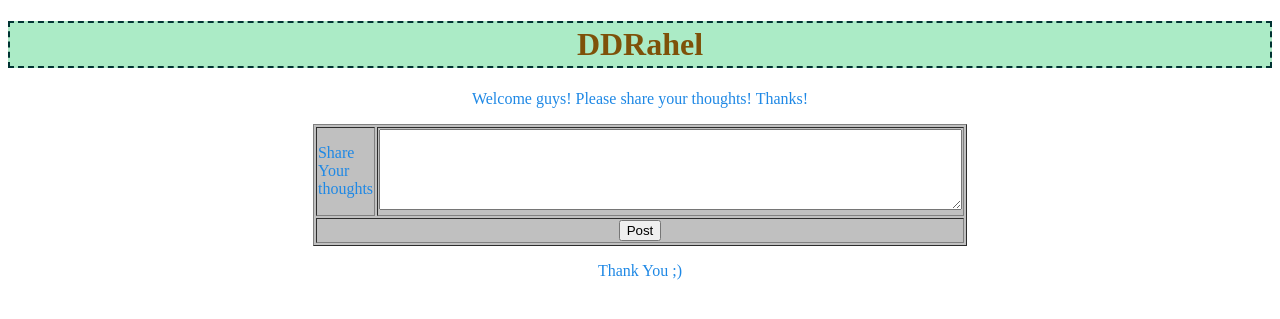
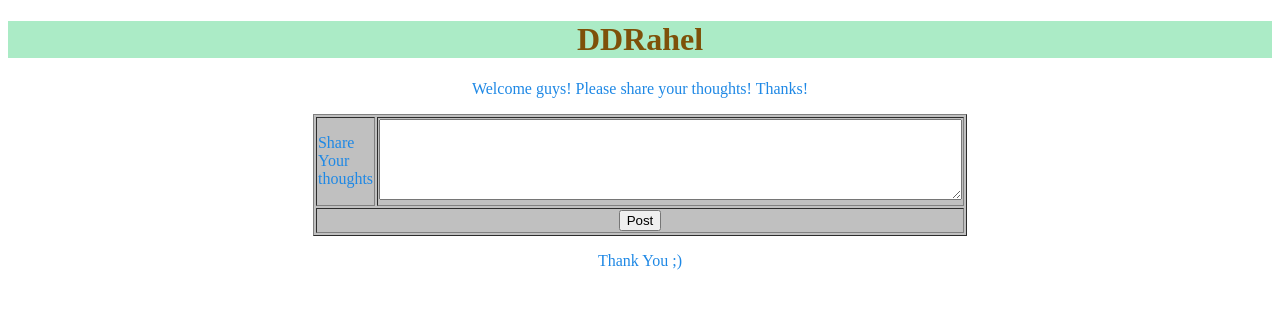
Before and after one commit to hageduri/nosehairy, a PHP site: page / in a window 1280 px wide. Shown: the top 319 px of the page. Run offline with PHP 8.4, Linux system fonts and the light colour scheme.

Commit message:
removed border

```diff
--- a/stylesheet/stylesheet.css
+++ b/stylesheet/stylesheet.css
@@ -7,10 +7,6 @@ body{
 			background-color: #ABEBC6 ;
 			color: #7E5109;
 			text-align: center;
-			border-color: #003333;
-			padding: 3px;
-			border-width: 2px;
-			border-style: dashed;
 			}
 table{
 	background-color: #C0C0C0;
```
